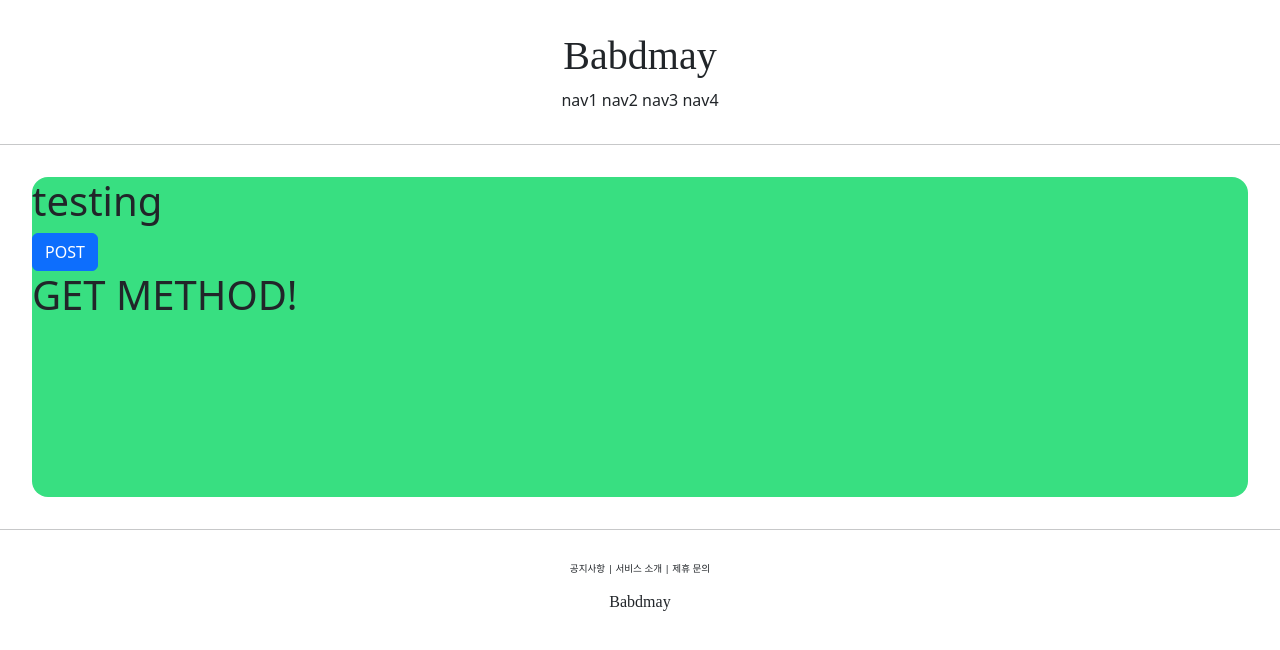
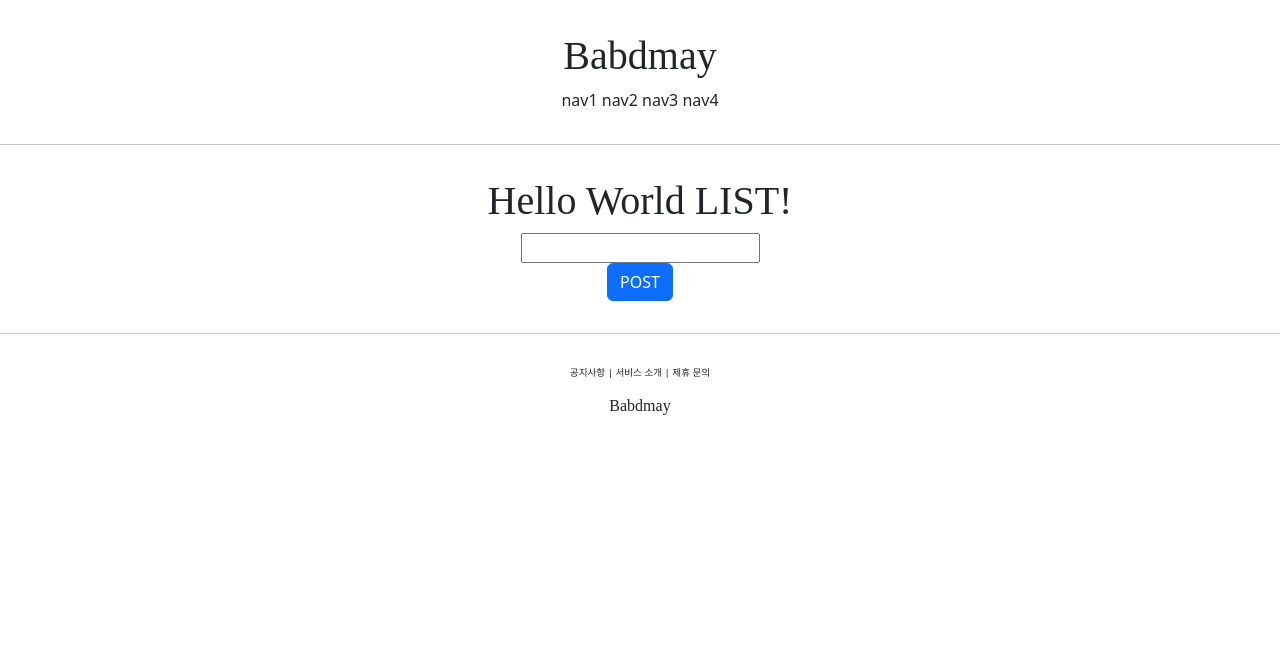
Before and after one commit to mrri-18/babdy, a Django app: page /account/hello_world/ in a window 1280 px wide. Shown: the top 650 px of the page. Run offline with Django 4.2, Linux system fonts and the light colour scheme; some web fonts are replaced.

Commit message:
lesson17 post text

```diff
--- a/accountapp/templates/accountapp/hello_world.html
+++ b/accountapp/templates/accountapp/hello_world.html
@@ -10,17 +10,23 @@
             margin: 1rem;
         }
     </style>
-  <div style="height: 20rem; background-color: #38df81; border-radius: 1rem; margin: 2rem;">
-      <h1> testing </h1>
+  <div style=" border-radius: 1rem; margin: 2rem; text-align:center">
+      <h1 class="babd_logo"> Hello World LIST! </h1>
 <!--우리가 만든 url-->
       <form action="/account/hello_world/" method="post">
 <!--토큰 자동 생성, 항상 작성하기 -->
           {% csrf_token %}
+          <DIV>
+              <input type="text" name="hello_world_input">
+          </DIV>
 <!--primary 색을 가진 버튼-->
           <input type="submit" class="btn btn-primary" value="POST">
       </form>
+      {% if hello_world_output %}
       <H1>
-          {{ text }}
+          {{ hello_world_output.text }}
       </H1>
+<!--if문 끝내주기-->
+      {%endif%}
   </div>
 {% endblock %}
--- a/accountapp/views.py
+++ b/accountapp/views.py
@@ -2,10 +2,17 @@ from django.http import HttpResponse
 from django.shortcuts import render
 
 # Create your views here.
+from accountapp.models import Helloworld
+def hello_world(request):
 
-def hello_world(request):
     if request.method == "POST": #POST METHOD를 요청받을 경우
+         temp = request.POST.get('hello_world_input')  # hello_world_input 변수의 데이터를 가져와라
+
+         new_hello_world=Helloworld()
+         new_hello_world.text=temp
+         new_hello_world.save() #db에 객체가 저장됨.
+
          # 텍스트라는 이름에 내용은 POST METHOD! CONTEXT= 데이터 꾸러미, post method가 뜬다= 정상적으로 post 요청을 보내고 응답을 받은 것
-         return render(request, 'accountapp/hello_world.html', context={'text':'POST METHOD!'}) #request에 대한 응답
+         return render(request, 'accountapp/hello_world.html', context={'hello_world_output':new_hello_world}) #request에 대한 응답
     else:
         return render(request, 'accountapp/hello_world.html', context={'text':'GET METHOD!'})
```
